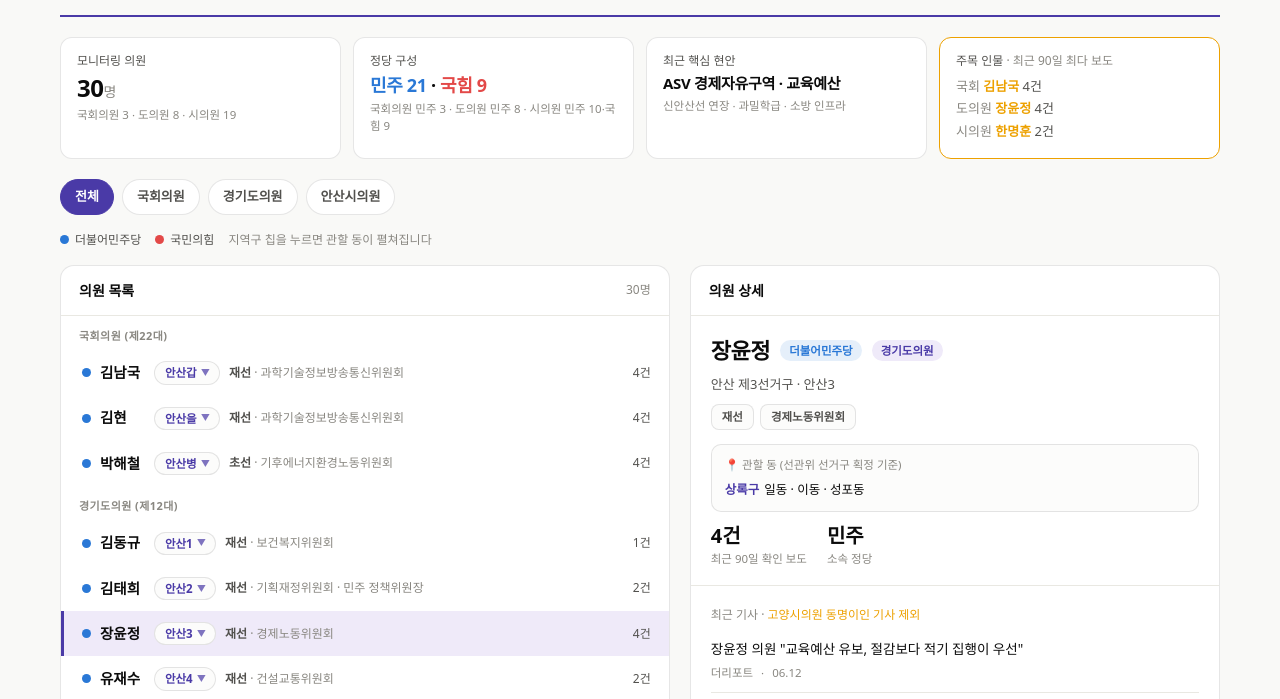
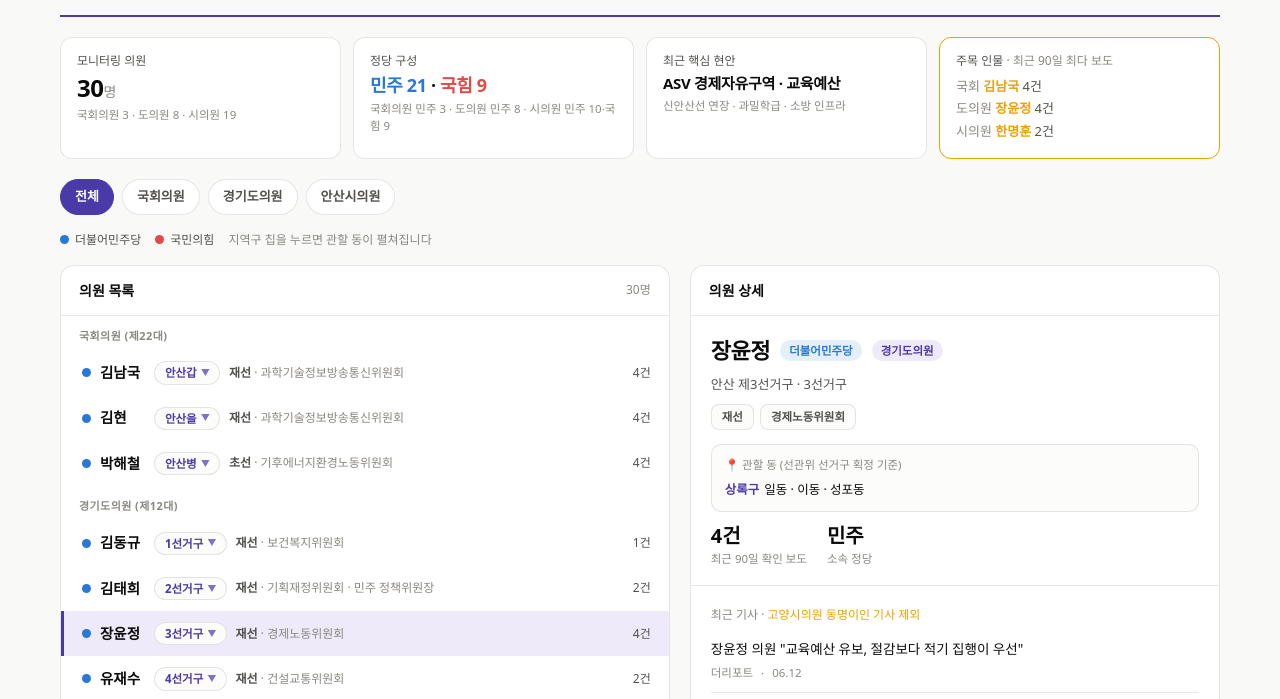
Before and after one commit to banedict84-star/ai-factory, a plain HTML site: page ansan-dashboard/index.html in a window 1280 px wide. Shown: the part 90-789 px from the top of the page. Drawn offline with Linux system fonts and the light colour scheme.

Commit message:
Update index.html

```diff
--- a/ansan-dashboard/index.html
+++ b/ansan-dashboard/index.html
@@ -248,34 +248,34 @@ const M = [
     {t:"박해철 발의 '농어업인 삶의 질 향상법' 국회 본회의 통과",s:"신아일보",d:"06.18",u:"https://www.shinailbo.co.kr/news/articleView.html?idxno=5032119"}
   ]},
   // ===== 경기도의원 (안산1~8, 전원 민주) =====
-  {n:"김동규",p:"D",t:"prov",sd:"안산1",dk:"prov1",term:"재선",comm:"보건복지위원회",title:"",dist:"안산 제1선거구",a:[
+  {n:"김동규",p:"D",t:"prov",sd:"1선거구",dk:"prov1",term:"재선",comm:"보건복지위원회",title:"",dist:"안산 제1선거구",a:[
     {t:"안산시·김남국 국회의원 정책간담회 참석(ASV 경제자유구역)",s:"브릿지경제",d:"07.06",u:"https://www.viva100.com/article/20260706500321"}
   ]},
-  {n:"김태희",p:"D",t:"prov",sd:"안산2",dk:"prov2",term:"재선",comm:"기획재정위원회",title:"민주 정책위원장",dist:"안산 제2선거구",star2:true,a:[
+  {n:"김태희",p:"D",t:"prov",sd:"2선거구",dk:"prov2",term:"재선",comm:"기획재정위원회",title:"민주 정책위원장",dist:"안산 제2선거구",star2:true,a:[
     {t:"경기도의회 온 정청래 전 대표…김태희 정책위원장 등 참석",s:"KPI뉴스",d:"07.06",u:"https://www.kpinews.kr/newsView/1065598872370312"},
     {t:"경기도의회 민주당 12대 전반기 정책위원장에 김태희(안산2)",s:"기호일보",d:"06.28",u:"https://www.kihoilbo.co.kr/news/articleView.html?idxno=3027223"}
   ]},
-  {n:"장윤정",p:"D",t:"prov",sd:"안산3",dk:"prov3",term:"재선",comm:"경제노동위원회",title:"",dist:"안산 제3선거구",a:[
+  {n:"장윤정",p:"D",t:"prov",sd:"3선거구",dk:"prov3",term:"재선",comm:"경제노동위원회",title:"",dist:"안산 제3선거구",a:[
     {t:"장윤정 의원 \"교육예산 유보, 절감보다 적기 집행이 우선\"",s:"더리포트",d:"06.12",u:"https://www.thereport.co.kr/news/articleView.html?idxno=88724"},
     {t:"장윤정 경기도의원, 경기도교육청 예산유보 운영 점검",s:"서울신문",d:"06.12",u:"https://n.news.naver.com/mnews/article/081/0003652172?sid=102"},
     {t:"경기도의회 의정홍보위원회 활동 종료…장윤정 위원 참여",s:"이뉴스투데이",d:"06.09",u:"http://www.enewstoday.co.kr/news/articleView.html?idxno=2437303"},
     {t:"안산소방서 수암119안전센터 개청식 참석",s:"경기일보",d:"06.24",u:"https://n.news.naver.com/mnews/article/666/0000112451?sid=102"}
   ]},
-  {n:"유재수",p:"D",t:"prov",sd:"안산4",dk:"prov4",term:"재선",comm:"건설교통위원회",title:"",dist:"안산 제4선거구",a:[
+  {n:"유재수",p:"D",t:"prov",sd:"4선거구",dk:"prov4",term:"재선",comm:"건설교통위원회",title:"",dist:"안산 제4선거구",a:[
     {t:"안산소방서 수암119안전센터 개청식 참석(장윤정·유재수)",s:"경기일보",d:"06.24",u:"https://n.news.naver.com/mnews/article/666/0000112451?sid=102"},
     {t:"안산시의원에서 경기도의원으로 체급 높인 유재수(안산4)",s:"강원도민일보",d:"06.08",u:"https://n.news.naver.com/mnews/article/654/0000184416?sid=100"}
   ]},
-  {n:"이은미",p:"D",t:"prov",sd:"안산5",dk:"prov5",term:"재선",comm:"여성가족평생교육위원회",title:"",dist:"안산 제5선거구",a:[
+  {n:"이은미",p:"D",t:"prov",sd:"5선거구",dk:"prov5",term:"재선",comm:"여성가족평생교육위원회",title:"",dist:"안산 제5선거구",a:[
     {t:"이은미 경기도의원 \"수암119안전센터 인력 증원·안산소방서 이전\" 촉구",s:"서울신문",d:"06.12",u:"https://n.news.naver.com/mnews/article/081/0003652109?sid=102"},
     {t:"이은미 \"경기안산1교, 대한민국 다문화 교육의 새 기준\"",s:"경인방송",d:"06.11",u:"https://news.ifm.kr/news/articleView.html?idxno=472789"}
   ]},
-  {n:"박은경",p:"D",t:"prov",sd:"안산6",dk:"prov6",term:"초선",comm:"교육기획위원회",title:"",dist:"안산 제6선거구",a:[
+  {n:"박은경",p:"D",t:"prov",sd:"6선거구",dk:"prov6",term:"초선",comm:"교육기획위원회",title:"",dist:"안산 제6선거구",a:[
     {t:"경기도의회 당선인 명단…안산6 박은경(민주) 입성",s:"중부일보",d:"06.04",u:"https://www.joongboo.com/news/articleView.html?idxno=363728022"}
   ]},
-  {n:"황은화",p:"D",t:"prov",sd:"안산7",dk:"prov7",term:"초선",comm:"문화체육관광위원회",title:"",dist:"안산 제7선거구",a:[
+  {n:"황은화",p:"D",t:"prov",sd:"7선거구",dk:"prov7",term:"초선",comm:"문화체육관광위원회",title:"",dist:"안산 제7선거구",a:[
     {t:"체급 낮춘 손혜원부터 첫 중국동포 출신까지…황은화(안산7) 당선인",s:"한국경제",d:"06.05",u:"https://n.news.naver.com/mnews/article/015/0005295556?sid=162"}
   ]},
-  {n:"이철형",p:"D",t:"prov",sd:"안산8",dk:"prov8",term:"초선",comm:"",title:"",dist:"안산 제8선거구",a:[
+  {n:"이철형",p:"D",t:"prov",sd:"8선거구",dk:"prov8",term:"초선",comm:"",title:"",dist:"안산 제8선거구",a:[
     {t:"24세부터 71세까지 현장형 당선인…복싱관장 이철형(안산8) 입성",s:"투데이코리아",d:"06.18",u:"https://www.todaykorea.co.kr/news/articleView.html?idxno=402801"}
   ]},
   // ===== 안산시의원 (제10대 19명) =====
```
